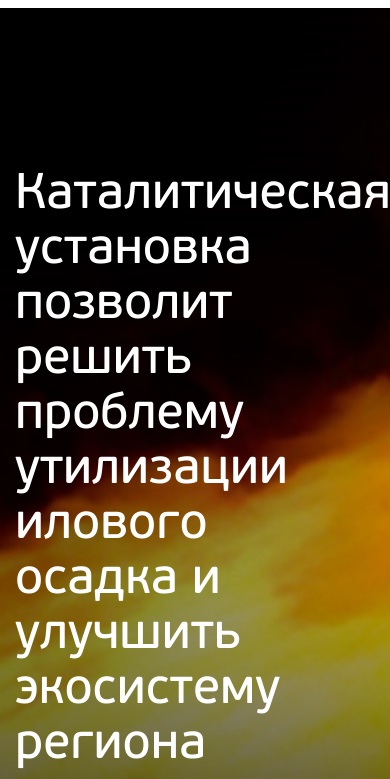
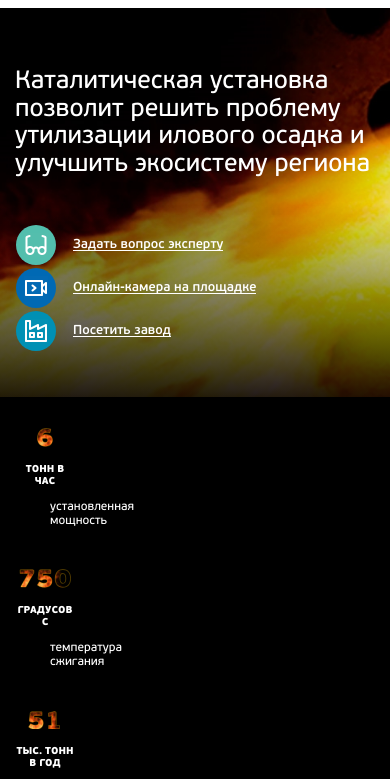
Before and after one commit to Vlad-95/kuso, a website: page index.html in a window 390 px wide. Shown: the part 70-849 px from the top of the page. Drawn offline with Linux system fonts and the light colour scheme.

Commit message:
intro adaptive

```diff
--- a/less/sections/intro.less
+++ b/less/sections/intro.less
@@ -124,32 +124,11 @@
     .intro {
         height: 460px;
 
-        &__image {
-            .light-block {
-                height: 460px;
-                background: radial-gradient(circle farthest-corner at 50% 20%, rgba(111,188,188,0.5) 0, transparent 40%, transparent 50%);
-            }
-        }
-
         &__content {
-            padding-top: 160px;
+            padding-top: 60px;
 
             .title {
-                font-size: 70px;
-            }
-
-            .subtitle {
-                font-size: 25px;
-                margin: 25px 0 50px;
-            }
-
-            .intro__btn {
-                font-size: 20px;
-
-                &:after {
-                    width: 36px;
-                    height: 36px;
-                }
+                font-size: 50px;
             }
         }
     }
@@ -157,34 +136,22 @@
 
 @media screen and (max-width: 992px) {
     .intro {
-        min-height: 400px;
-        height: auto;
-        padding-bottom: 40px;
-
-        &__image {
-            .video {
-                display: none;
-            }
-            .light-block {
-                height: 100%;
-            }
-        }
+        height: 400px;
 
         &__content {
             .title {
-                font-size: 50px;
+                font-size: 35px;
             }
 
-            .subtitle {
-                font-size: 20px;
-            }
+            .btns {
+                display: flex;
+                flex-direction: column;
+                align-items: flex-start;
 
-            .intro__btn {
-                font-size: 17px;
-
-                &:after {
-                    width: 32px;
-                    height: 32px;
+                &__item {
+                    &:not(:last-of-type) {
+                        margin-bottom: 30px;
+                    }
                 }
             }
         }
@@ -192,5 +159,47 @@
 }
 
 @media screen and (max-width: 768px) {
+    .intro {
+        height: auto;
 
+        .wrapper {
+            height: auto;
+        }
+
+        &__content {
+            display: block;
+
+            .title {
+                font-size: 30px;
+            }
+
+            .btns {
+                margin-top: 60px;
+
+                &__item {
+                    font-size: 15px;
+
+                    &:before {
+                        top: -13px;
+                    }
+                }
+            }
+        }
+    }
 }
+
+@media screen and (max-width: 576px) {
+    .intro {
+        &__content {
+            .title {
+                font-size: 25px;
+            }
+
+            .btns {
+                &__item {
+                    font-size: 13px;
+                }
+            }
+        }
+    }
+}
```
Also changed, not shown: css/style.css, 1 other file.
